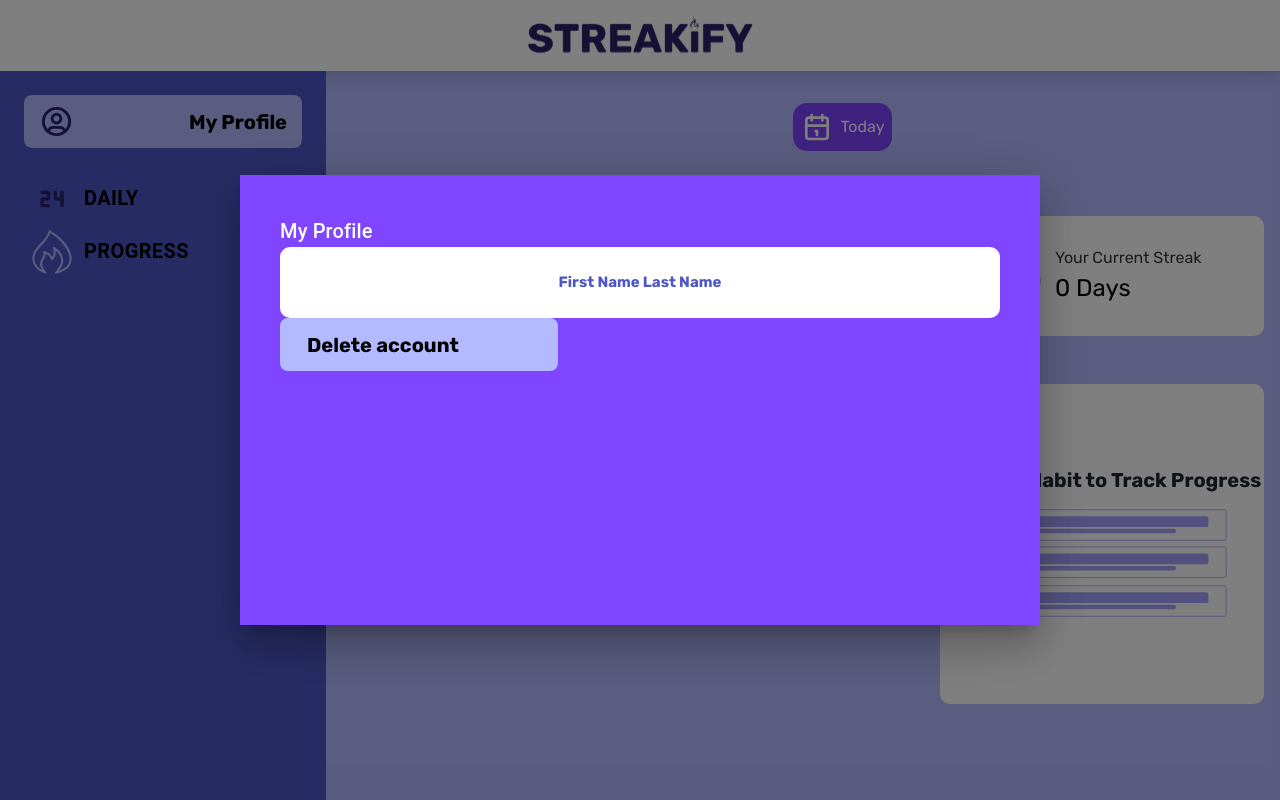
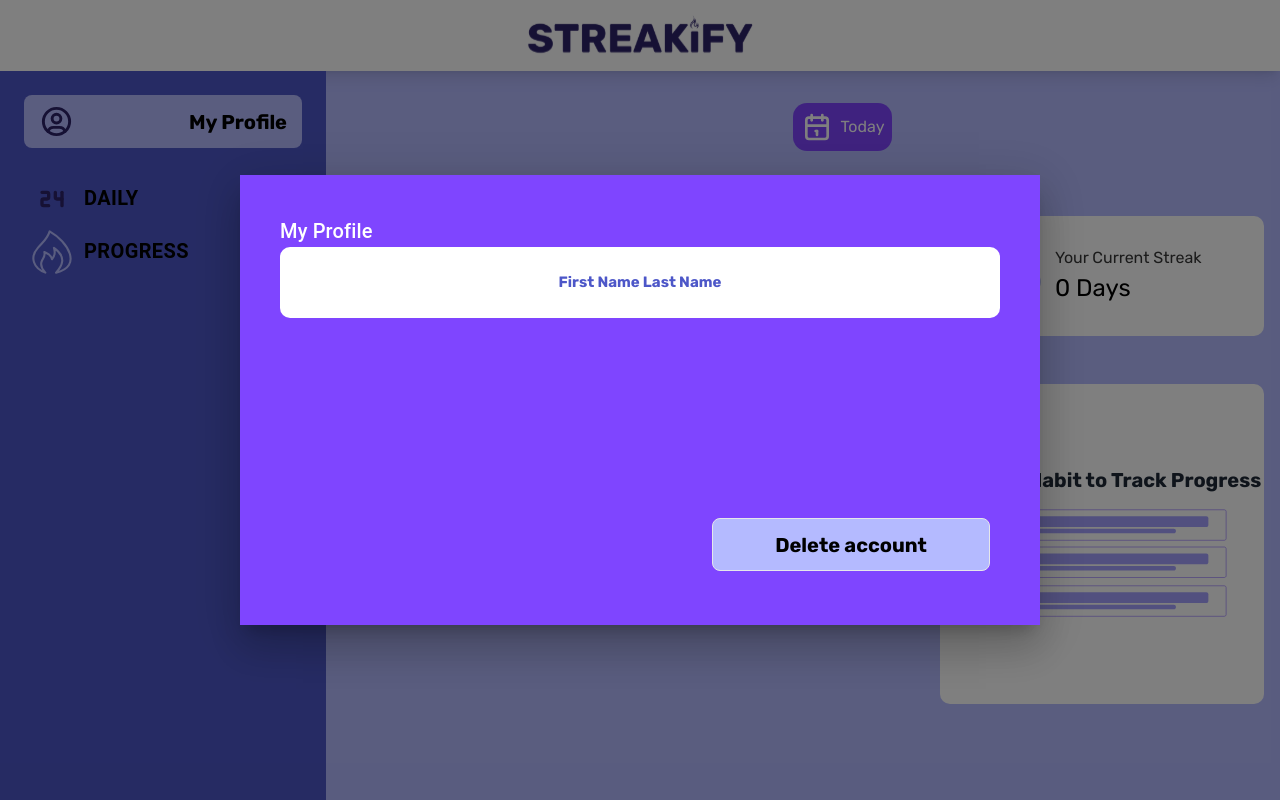
Before and after one commit to decaff1115/Streakify, a React (Vite) app in the folder Streakify/client/: page /Progress in a window 1280 px wide. Both pictures are taken after a click on the button "My Profile". Built offline with nearby package versions, Linux system fonts and the light colour scheme.

Commit message:
fix: moved delete button to the bottom right of profile

```diff
--- a/Streakify/client/src/Components/Progress/Progress.jsx
+++ b/Streakify/client/src/Components/Progress/Progress.jsx
@@ -66,9 +66,9 @@
                 <div className="font-semibold rounded-[10px] items-center flex w-full text-[15px] justify-center h-[71px] p-[20px] text-center bg-[#FFFFFF] text-[#4D57C8]">
                   First Name Last Name
                 </div>
-                <button onClick={handleOpenProfile} className="flex bg-[#B4BAFF] h-[53px] mb-6 items-center w-full md:w-[278px] justify-start rounded-[8px] p-[15px]">
+                <button onClick={handleOpenProfile} className="flex border ml-[60%] mt-[200px] bg-[#B4BAFF] h-[53px] mb-6 items-center w-full md:w-[278px] justify-start rounded-[8px] p-[15px]">
                   <div className="flex justify-between items-center w-full">
-                    <h1 className="text-[20px] font-bold ml-3">Delete account</h1>
+                    <h1 className="text-[20px] font-bold flex items-center justify-center w-full">Delete account</h1>
                   </div>
                 </button>
               </Box>
```
